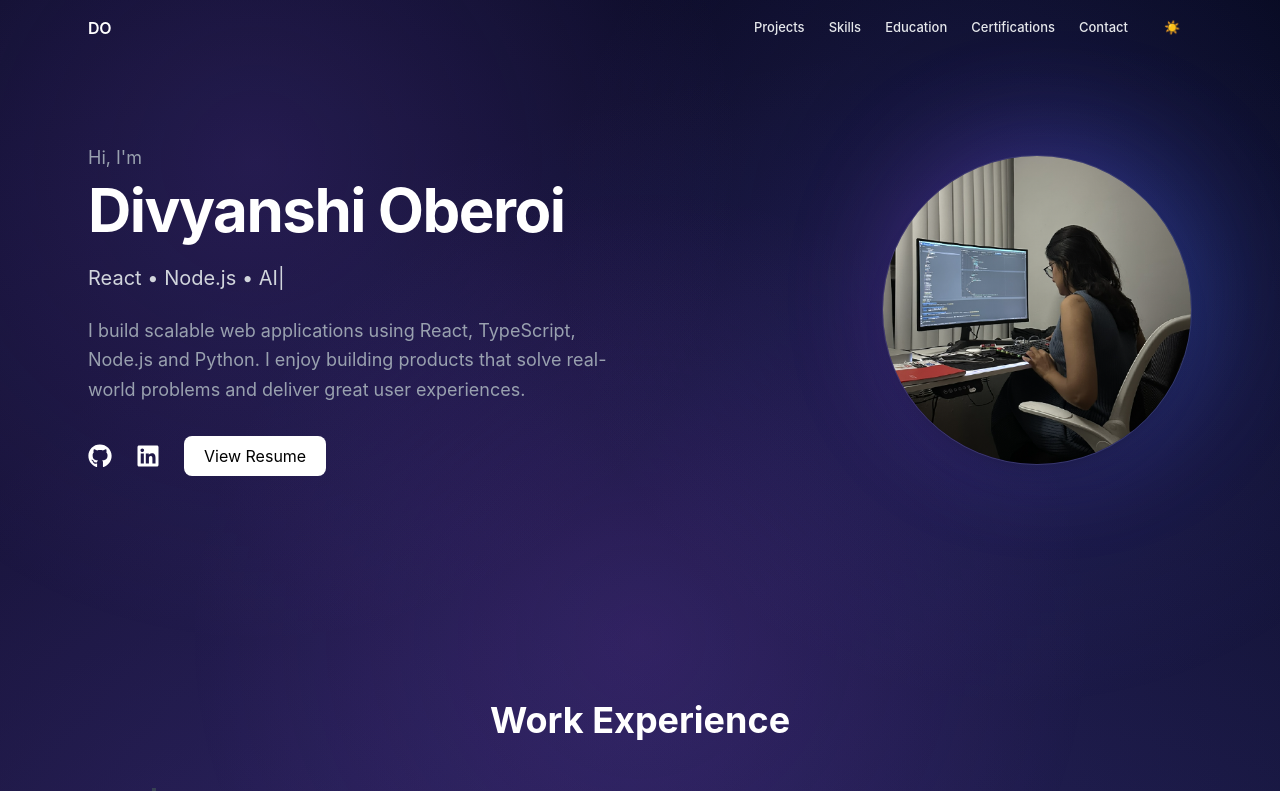
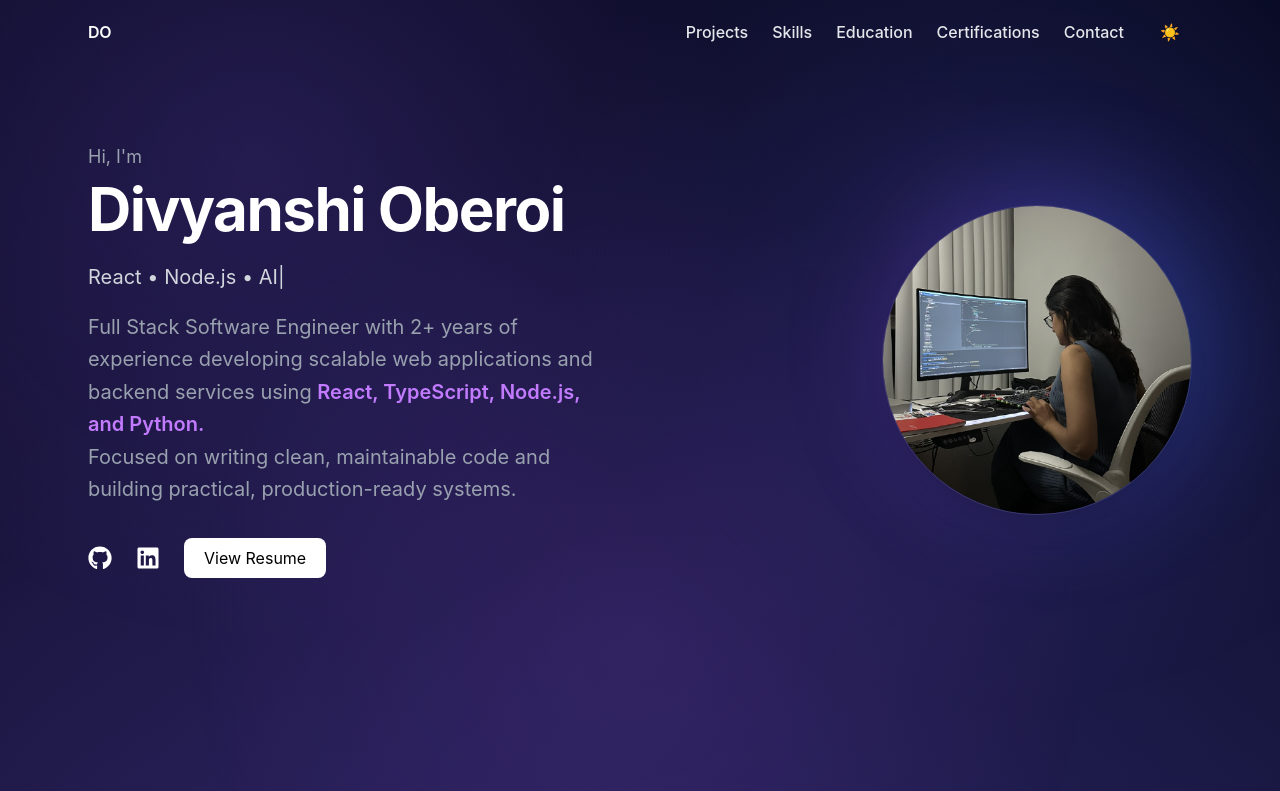
Before and after one commit to doberoi21/divyanshi-portfolio, a Next.js app: page / in a window 1280 px wide. Shown: the top 791 px of the page. Built offline with nearby package versions, Linux system fonts and the light colour scheme.

Commit message:
new fixes

```diff
--- a/src/components/Hero.js
+++ b/src/components/Hero.js
@@ -6,7 +6,7 @@ import { TypeAnimation } from "react-type-animation";
 
 export default function Hero() {
   return (
-    <section id="hero" className="relative pt-36 pb-32 overflow-hidden">
+    <section id="hero" className="relative min-h-[90vh] flex items-center">
       {/* HERO GRADIENT */}
       {/* <div className="absolute inset-0 -z-10">
 
@@ -49,10 +49,18 @@ export default function Hero() {
 
           {/* DESCRIPTION */}
 
-          <p className="mt-6 text-gray-600 dark:text-gray-400 text-lg leading-relaxed max-w-xl">
-            I build scalable web applications using React, TypeScript, Node.js
-            and Python. I enjoy building products that solve real-world problems
-            and deliver great user experiences.
+          <p className="mx-auto md:mx-0 mt-5 max-w-xl text-base sm:text-xl leading-relaxed text-gray-600 dark:text-gray-400">
+            Full Stack Software Engineer with 2+ years of experience developing
+            scalable web applications and backend services using{" "}
+            <span className="font-semibold text-purple-600 dark:text-purple-400">
+              {" "}
+              React, TypeScript, Node.js, and Python. {" "}
+            </span>
+            {/* Experienced in improving system performance, API reliability, and
+            deployment efficiency across production environments. <br /> */}
+            <br/>
+            Focused on writing clean, maintainable code and building practical,
+            production-ready systems.
           </p>
 
           {/* BUTTONS */}
--- a/src/components/Navbar.js
+++ b/src/components/Navbar.js
@@ -52,13 +52,14 @@ export default function Navbar() {
 
   return (
     <nav
-      className={`fixed inset-x-0 top-0 z-50 transition-all duration-300 ${
-        scrolled
-          ? "backdrop-blur-md bg-white/85 dark:bg-black/75 border-b border-gray-200 dark:border-white/10 shadow-sm"
-          : "bg-transparent"
-      }`}
+      className={`fixed top-0 left-0 w-full z-50 transition-all duration-300
+${
+  scrolled
+    ? "backdrop-blur bg-white/80 dark:bg-black/70 border-b border-gray-200/50 shadow-sm"
+    : "bg-transparent"
+}`}
     >
-      <div className="mx-auto flex h-14 w-full max-w-6xl items-center justify-between px-4 sm:px-6">
+      <div className="mx-auto flex h-16 w-full max-w-6xl items-center justify-between px-4 sm:px-6">
         <a
           href="#hero"
           className="text-base font-semibold tracking-tight text-gray-900 dark:text-white"
@@ -68,7 +69,7 @@ export default function Navbar() {
         </a>
 
         {/* Desktop nav */}
-        <div className="hidden md:flex items-center gap-6 text-[13px] font-medium text-gray-700 dark:text-gray-200">
+        <div className="hidden md:flex items-center gap-6 text-[16px] font-medium text-gray-700 dark:text-gray-200">
           {links.map((link) => (
             <a
               key={link.name}
--- a/src/components/Projects.js
+++ b/src/components/Projects.js
@@ -14,7 +14,7 @@ const projects = [
       "Improved data accessibility for non-technical users"
     ],
     tech: ["Next.js", "Node.js", "OpenAI", "PostgreSQL"],
-    github: "https://github.com/doberoi21",
+    github: "https://github.com/doberoi21/ai-sql-assistant",
     demo: ""
   },
 
@@ -29,7 +29,7 @@ const projects = [
       "Improved overall user experience"
     ],
     tech: ["React", "Next.js", "JavaScript"],
-    github: "https://github.com/doberoi21",
+    github: "https://stalliontech.io/",
     demo: ""
   },
 
@@ -44,7 +44,7 @@ const projects = [
       "Built interactive UI using Streamlit"
     ],
     tech: ["Python", "Pandas", "Streamlit", "Machine Learning"],
-    github: "https://github.com/doberoi21",
+    github: "https://github.com/doberoi21/movie-recommender-app",
     demo: ""
   }
 ];
```
